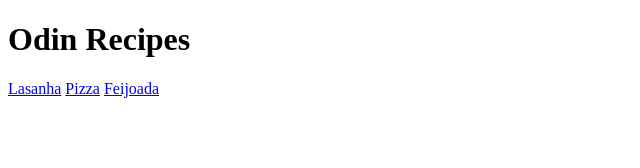
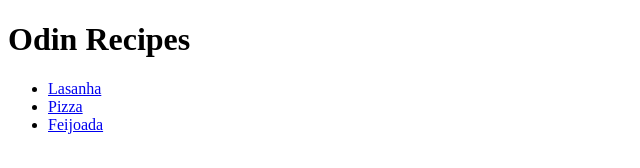
Before and after one commit to OteroBello/odin_recipes, a plain HTML site: page index.html in a window 1280 px wide. Shown: the whole page, without its empty margins (0-640 px from the left). Drawn offline with Linux system fonts and the light colour scheme.

Commit message:
Arrumar visualização no index
A lista principal de receitas agora está ordenada.

```diff
--- a/index.html
+++ b/index.html
@@ -5,9 +5,11 @@
     <title>Receitas </title>
     <body>
 <h1>Odin Recipes </h1>
-<a href="./recipes/lasanha.html">Lasanha</a>
-<a href="./recipes/pizza.html"> Pizza</a>
-<a href="./recipes/feijoada.html">Feijoada</a>
+<ul>
+<li><a href="./recipes/lasanha.html">Lasanha</a></li>
+<li><a href="./recipes/pizza.html"> Pizza</a></li>
+<li><a href="./recipes/feijoada.html">Feijoada</a></li>
+</ul>
     </body>
 </head>
 </html>
```
